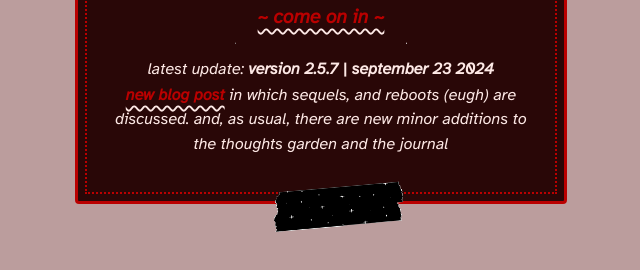
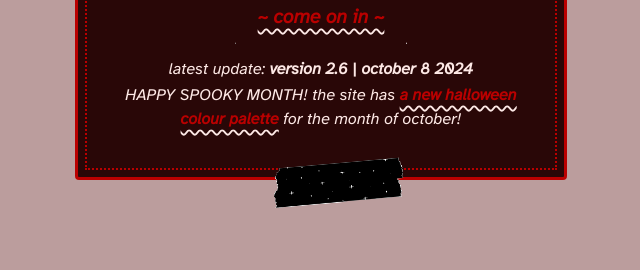
Before and after one commit to mormostrix/mormoroi-landing, a plain HTML site: page public/index.html in a window 1280 px wide. Shown: the part 210-480 px from the top of the page, without its empty margins (319-959 px from the left). Drawn offline with Linux system fonts and the light colour scheme.

Commit message:
halloween theme update

```diff
--- a/public/index.html
+++ b/public/index.html
@@ -159,8 +159,8 @@
       <span class="title">mormoroi!</span>
       <p><a href="https://mormoroi.com/">~ come on in ~</a></p>
       <hr>
-      <small>latest update: <b>version 2.5.7 | september 23 2024</b>
-        <p><a href="https://mormoroi.com/blog/2024/2024-09-23_return.html">new blog post</a> in which sequels, and reboots (eugh) are discussed. and, as usual, there are new minor additions to the thoughts garden and the journal</p>
+      <small>latest update: <b>version 2.6 | october 8 2024</b>
+        <p>HAPPY SPOOKY MONTH! the site has <a href="https://lospec.com/palette-list/caramel-autumn">a new halloween colour palette</a> for the month of october!</p>
       </small>
     </main>
 
```
